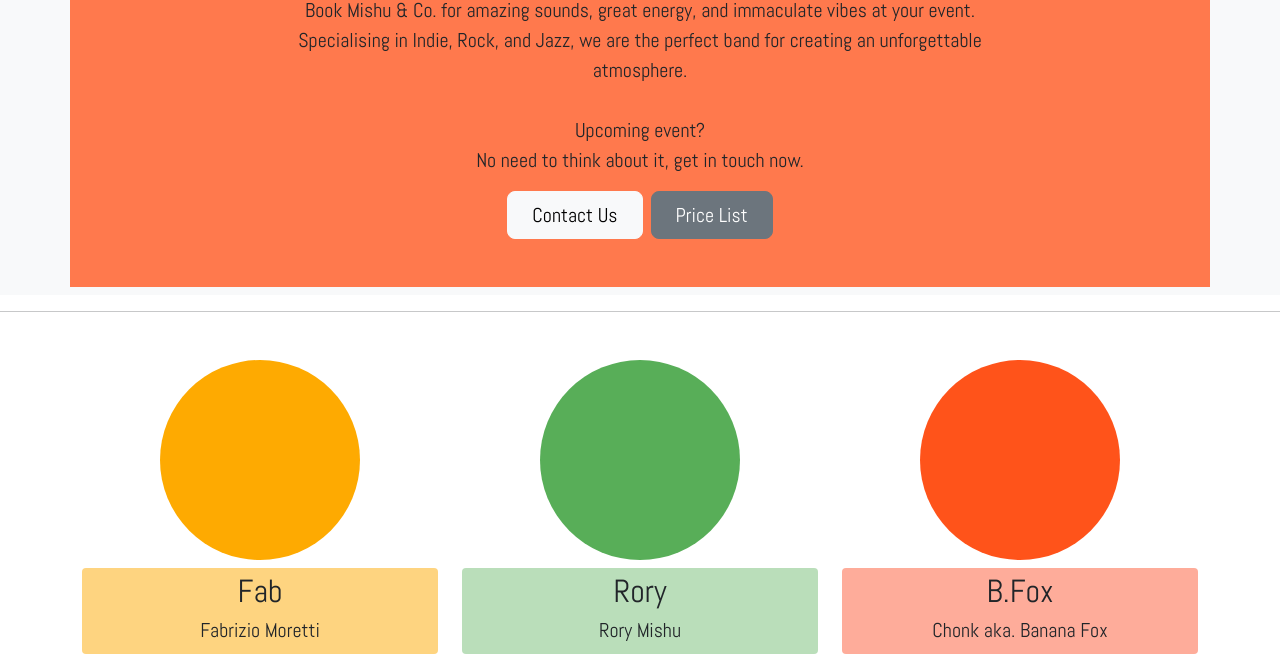
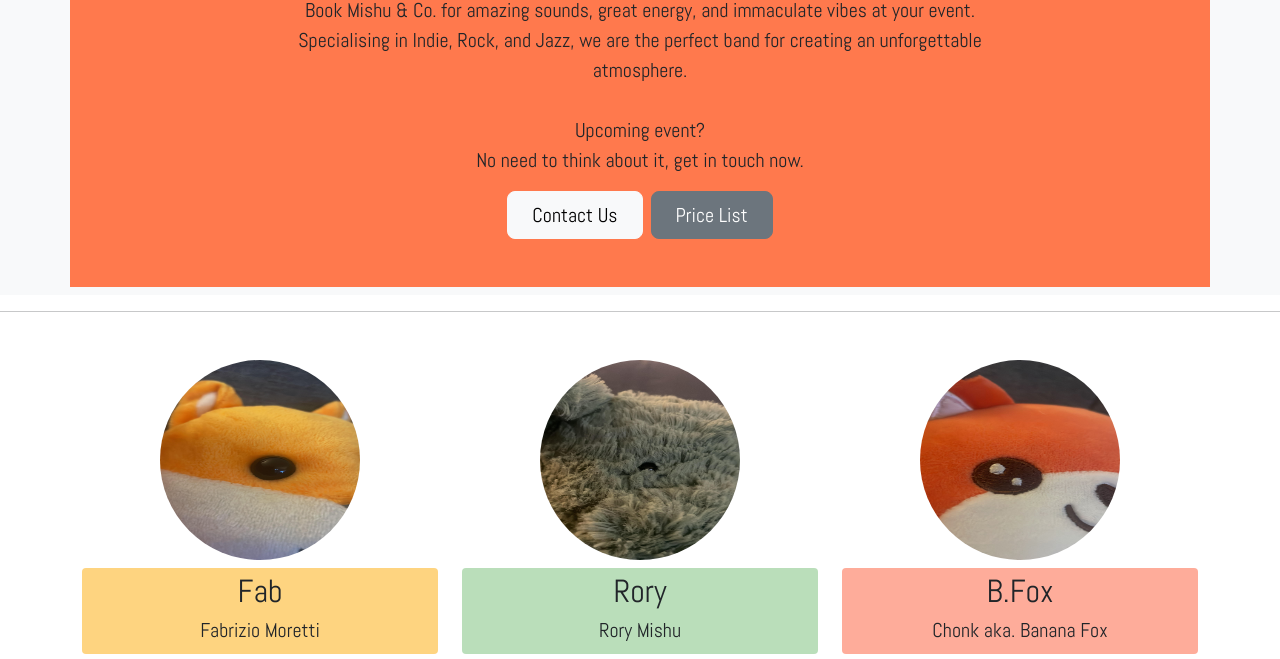
Before and after one commit to karenaskew/mishuboys, a plain HTML site: page index.html in a window 1280 px wide. Shown: the part 458-1117 px from the top of the page. Drawn offline with nearby package versions, Linux system fonts and the light colour scheme.

Commit message:
update index to add images
insert images of boys into placeholder circles

```diff
--- a/index.html
+++ b/index.html
@@ -81,8 +81,9 @@
     <div class="row">
       <div class="col-lg-4">
         <div class='d-flex justify-content-center'>
-          <svg class="bd-placeholder-img rounded-circle" width="200" height="200" xmlns="http://www.w3.org/2000/svg" role="img" aria-label="Placeholder" preserveAspectRatio="xMidYMid slice" focusable="false"><title>Placeholder</title><rect width="100%" height="100%"
-          fill="var(--fab-colour)"></rect></svg>
+            <img class="rounded-circle" src="./fab-upclose.jpg" width="200" height="200" alt="Fab" />
+<!--         <svg class="bd-placeholder-img rounded-circle" width="200" height="200" xmlns="http://www.w3.org/2000/svg" role="img" aria-label="Placeholder" preserveAspectRatio="xMidYMid slice" focusable="false"><title>Placeholder</title> -->
+<!--             <rect width="100%" height="100%" fill="var(--fab-colour)"></rect></svg> -->
         </div>
         <div class="bg-fab px-2 py-1 my-2 rounded-1">
           <h2 class="fw-normal d-flex justify-content-center">Fab</h2>
@@ -97,8 +98,9 @@
       </div><!-- /.col-lg-4 -->
       <div class="col-lg-4">
         <div class="d-flex justify-content-center">
-        <svg class="bd-placeholder-img rounded-circle" width="200" height="200" xmlns="http://www.w3.org/2000/svg" role="img" aria-label="Placeholder" preserveAspectRatio="xMidYMid slice" focusable="false"><title>Placeholder</title><rect width="100%" height="100%"
-          fill="var(--rory-colour)"></rect></svg>
+            <img class="rounded-circle" src="./rory-upclose-1.jpg" width="200" height="200" alt="Rory" />
+<!--         <svg class="bd-placeholder-img rounded-circle" width="200" height="200" xmlns="http://www.w3.org/2000/svg" role="img" aria-label="Placeholder" preserveAspectRatio="xMidYMid slice" focusable="false"><title>Placeholder</title><rect width="100%" height="100%"
+          fill="var(--rory-colour)"></rect></svg> -->
         </div>
 
         <div class="bg-rory px-2 py-1 my-2 rounded-1">
@@ -115,8 +117,10 @@
       </div><!-- /.col-lg-4 -->
       <div class="col-lg-4">
         <div class='d-flex justify-content-center'>
-        <svg class="bd-placeholder-img rounded-circle" width="200" height="200" xmlns="http://www.w3.org/2000/svg" role="img" aria-label="Placeholder" preserveAspectRatio="xMidYMid slice" focusable="false"><title>Placeholder</title><rect width="100%" height="100%"
-          fill="var(--chonk-colour)"></rect></svg>
+            <img class="rounded-circle" src="./bfox-upclose.jpg" width="200" height="200" alt="Chonk" />
+<!--         <svg class="bd-placeholder-img rounded-circle" width="200" height="200" xmlns="http://www.w3.org/2000/svg" role="img" aria-label="Placeholder" preserveAspectRatio="xMidYMid slice" focusable="false"><title>Placeholder</title>
+            <rect width="100%" height="100%"
+          fill="var(--chonk-colour)"></rect></svg> -->
         </div>
         <div class="bg-chonk px-2 py-1 my-2 rounded-1">
           <h2 class="fw-normal d-flex justify-content-center">B.Fox</h2>
```
